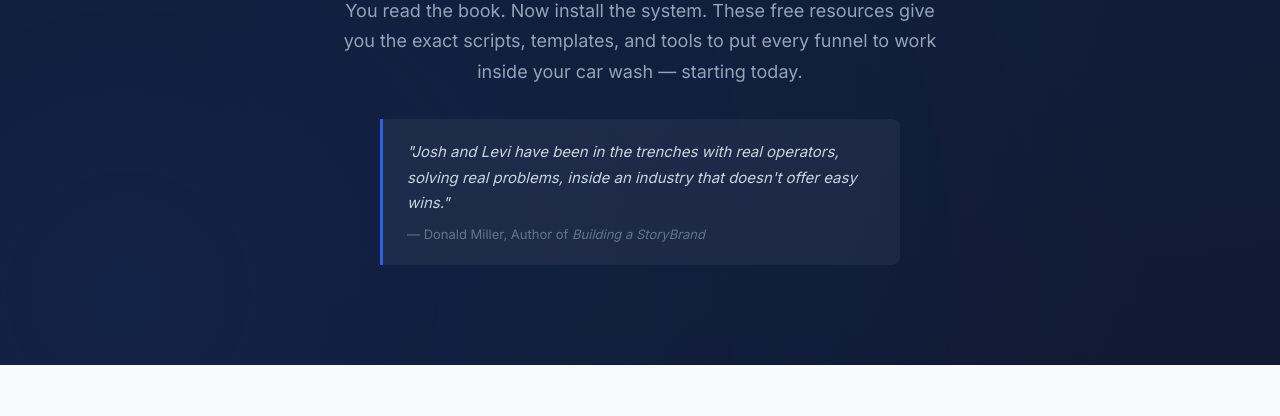
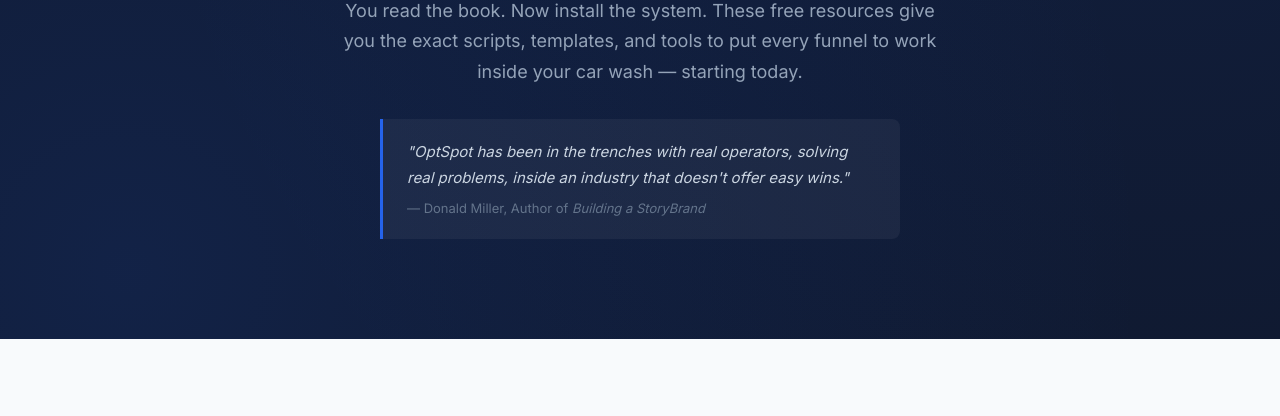
Before and after one commit to joshoptspot/five-funnels-resources, a plain HTML site: page index.html in a window 1280 px wide. Shown: the part 352-768 px from the top of the page. Drawn offline with Linux system fonts and the light colour scheme.

Commit message:
Update Donald Miller quote to reference OptSpot

```diff
--- a/index.html
+++ b/index.html
@@ -551,7 +551,7 @@
     <h1>The Toolkit That Turns<br><span>Five Funnels</span> Into Revenue</h1>
     <p>You read the book. Now install the system. These free resources give you the exact scripts, templates, and tools to put every funnel to work inside your car wash &mdash; starting today.</p>
     <div class="hero-quote">
-      <p>"Josh and Levi have been in the trenches with real operators, solving real problems, inside an industry that doesn't offer easy wins."</p>
+      <p>"OptSpot has been in the trenches with real operators, solving real problems, inside an industry that doesn't offer easy wins."</p>
       <div class="attribution">&mdash; Donald Miller, Author of <em>Building a StoryBrand</em></div>
     </div>
   </div>
```
